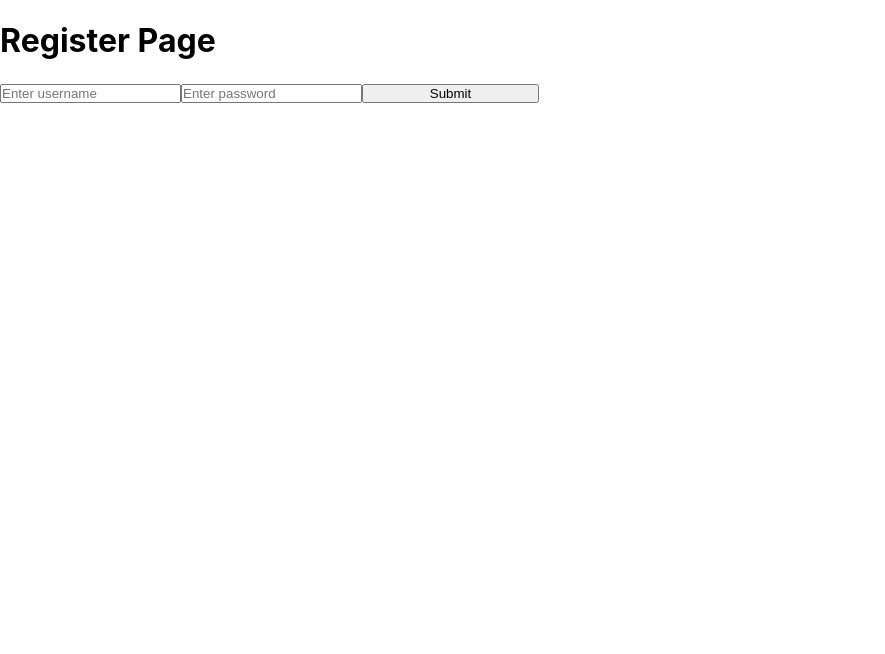
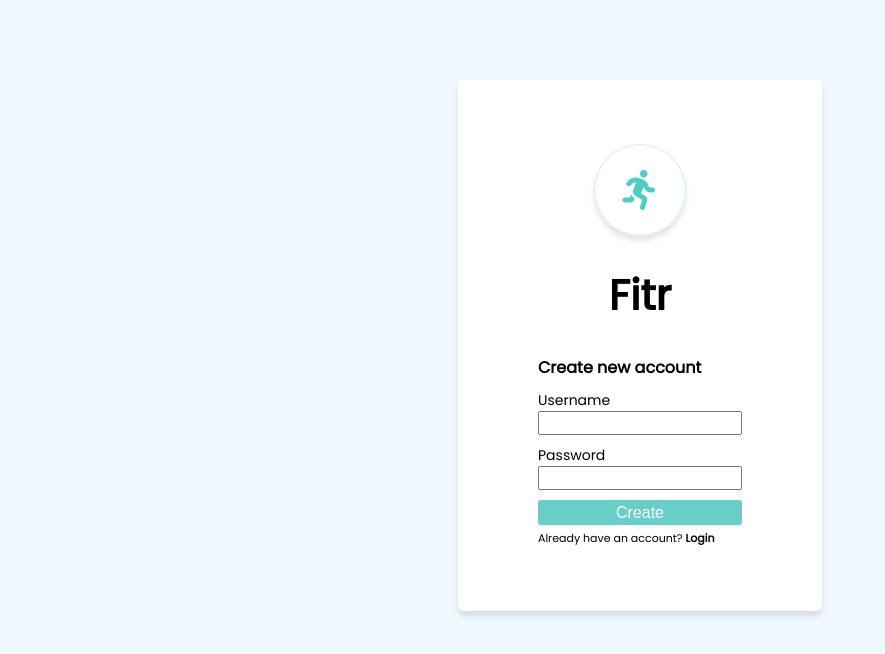
Before and after one commit to AlexImre/Fitness-App, a React (Create React App) app in the folder Client/: page /Register in a window 1280 px wide. Shown: the top 654 px of the page, without its empty margins (0-885 px from the left). Built offline with nearby package versions, Linux system fonts and the light colour scheme.

Commit message:
style Register page

```diff
--- a/Client/src/App.js
+++ b/Client/src/App.js
@@ -29,6 +29,7 @@ function App() {
     <Router>
       <Routes>
         <Route path="/" element={ <Login /> } />
+        <Route path="/Login" element={ <Login /> } />
         <Route path="/Register" element={ <Register /> } />
         <Route path="/Home" element={
           <Home
--- a/Client/src/Pages/Register.js
+++ b/Client/src/Pages/Register.js
@@ -1,7 +1,7 @@
-import React, { useState } from 'react'
+import React, { useState } from 'react';
+import { Link } from 'react-router-dom';
 
 export const Register = () => {
-
     // https://jasonwatmore.com/post/2020/02/01/react-fetch-http-post-request-examples
     const [username, setUsername] = useState();
     const [password, setPassword] = useState();
@@ -16,12 +16,23 @@ export const Register = () => {
     }
 
     return (
-        <div className='RegisterContainer'>
+        <div className='LoginContainer'>
             <form method="post" action="register">
-                <h1>Register Page</h1>
-                <input type="text" name="uname" placeholder='Enter username' onChange={setUsername} />
-                <input type="password" name="pw" placeholder='Enter password' onChange={setPassword} />
-                <input type="submit" value="Submit" onClick={registerAccount} />
+                <div className='LoginWrapper'>
+                    <div className='LoginLogo'>
+                        <i className="fa-solid fa-person-running"></i>
+                    </div>
+                    <h1 className='LoginTitle'>Fitr</h1>
+                    <div className='LoginAccess'>
+                        <span className='LoginPrompt'>Create new account</span>
+                        <span className='LoginUserNameText'>Username</span>
+                        <input className='LoginInput' type="text" name="uname" onChange={setUsername} />
+                        <span className='LoginPasswordText'>Password</span>
+                        <input className='LoginInput' type="password" name="pw" onChange={setPassword} />
+                        <button className='button-1' onClick={registerAccount}>Create</button>
+                        <span className='LoginRegisterPrompt'>Already have an account? <Link to="/Login" className='LoginRegisterLink'><strong>Login</strong></Link></span>
+                    </div>
+                </div>
             </form>
         </div>
     )
```
